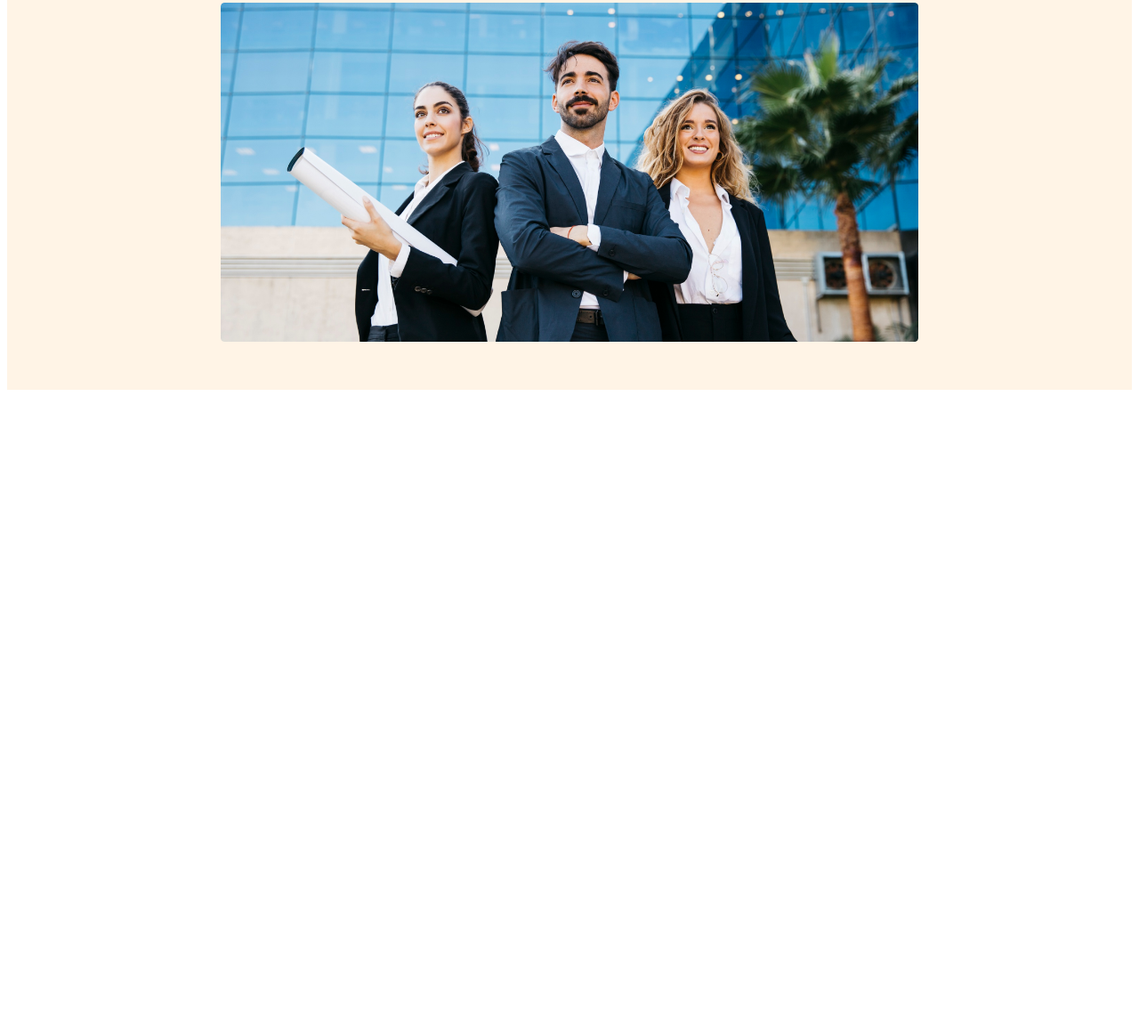
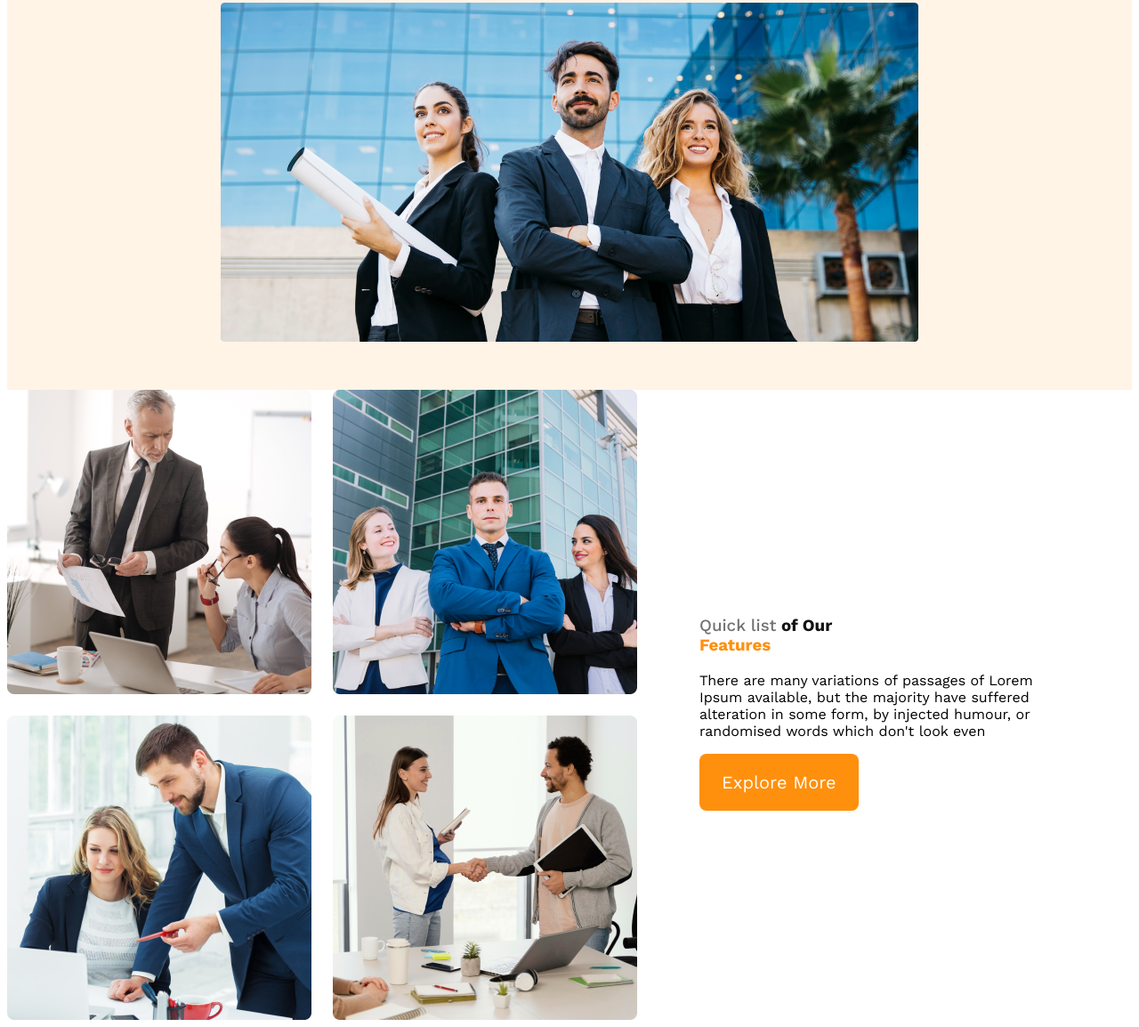
Before and after one commit to Rakibul12356/simple-responsive-website, a plain HTML site: page index.html in a window 1280 px wide. Shown: the part 573-1727 px from the top of the page at 89% size. Before the commit the page ends 1019 px from the top, so only its background shows below. Drawn offline with nearby package versions, Linux system fonts and the light colour scheme.

Commit message:
features added

```diff
--- a/index.html
+++ b/index.html
@@ -7,6 +7,7 @@
     <link rel="stylesheet" href="styles.css">
 </head>
 <body>
+    <!--start header section-->
     <header>
         <nav>
             <h3 class="nav-title">G3 Architects</h3>
@@ -29,8 +30,27 @@
             <img src="images/banner.png" alt="">
         </div>
     </header>
+    <!--End of header section-->
+    <!--Start of Main section-->
     <main>
+        <!--teams section start-->
+        <section class="teams-container">
+            <div class="teams-img-container">
+                <img src="images/team1.png" alt="">
+                <img src="images/team2.png" alt="">
+                <img src="images/team3.png" alt="">
+                <img src="images/team4.png" alt="">
+            </div>
+            <div class="teams-content">
+                <h3 class="teams-content-title"><span class="quick-list">Quick list</span> <span class="our">of Our</span><br>
+                    <span class="text-feature">Features</span></h3>
+                <p class="teams-description">
+                    There are many variations of passages of Lorem Ipsum available, but the majority have suffered alteration in some form, by injected humour, or randomised words which don't look even
+                </p>
+                <button class="btn-primary">Explore More</button>
 
+            </div>
+        </section>
     </main>
     <footer>
 
--- a/styles.css
+++ b/styles.css
@@ -88,3 +88,37 @@ nav li a {
         flex-direction: column;
     }
 }
+/*main styles*/
+main{
+    max-width: 1440px;
+    margin: 0 auto ;
+}
+/*teams style*/
+.teams-container{
+    display: flex;
+    align-items: center;
+}
+.teams-img-container{
+    display: grid;
+    grid-template-columns: repeat(2,1fr);
+    gap: 1.5rem;
+}
+.teams-content{
+    padding-right: 70px ;
+    padding-left: 70px;
+}
+.teams-title{
+    font-size: 2.8rem;
+}
+.quick-list{
+    color: #727272;
+    font-weight: 500;
+}
+.our{
+    color: #131313;
+    font-weight: 700;
+}
+.text-feature{
+    color: #FF900E;
+font-weight: 700;
+}
```
